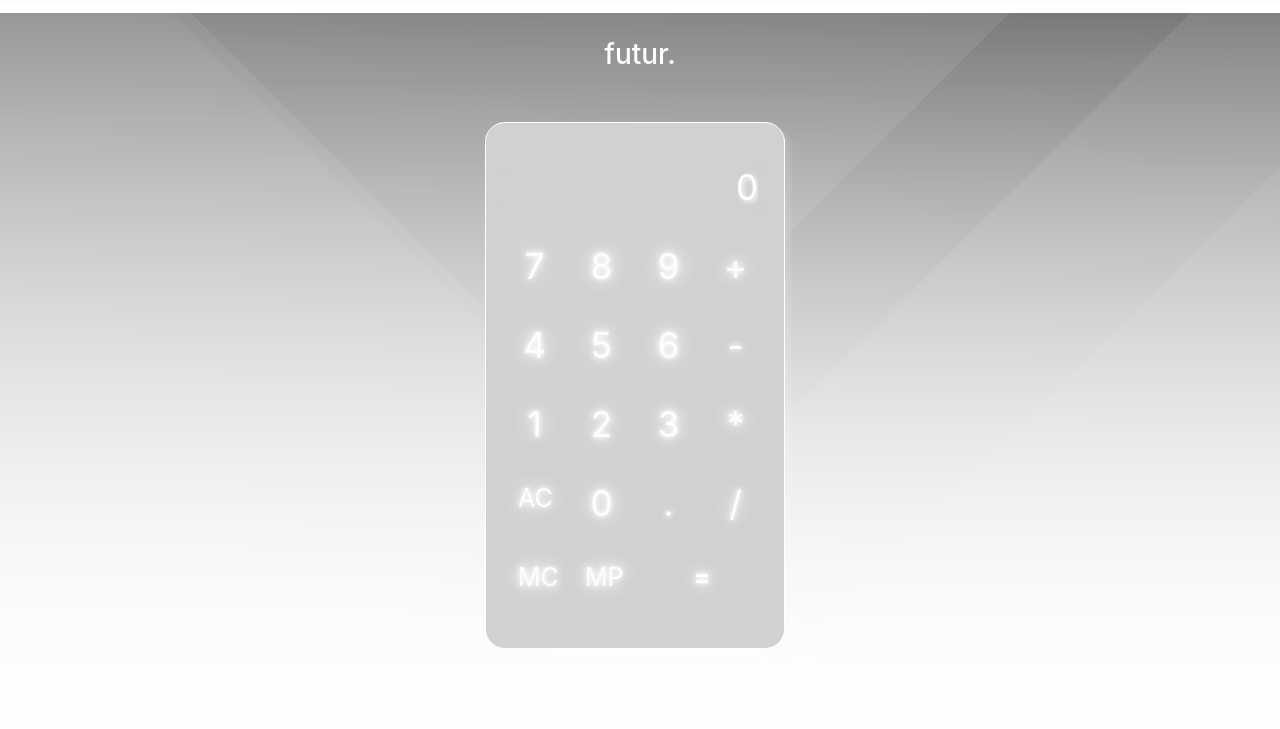
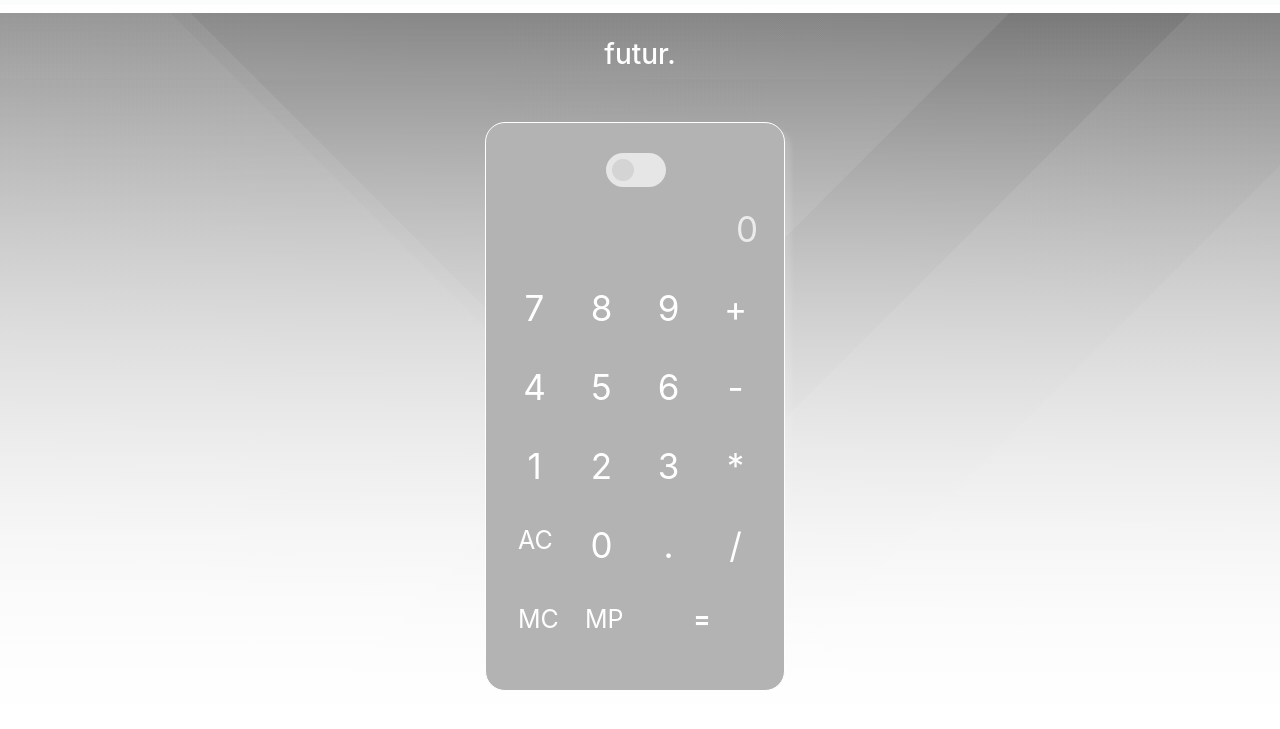
Before and after one commit to RastkoD/JS-Calc-In-Few-Modern-Designs, a plain HTML site: page index.html in a window 1280 px wide. Shown: the part 51-780 px from the top of the page. Drawn offline with nearby package versions, Linux system fonts and the light colour scheme.

Commit message:
Add files via upload

```diff
--- a/app.js
+++ b/app.js
@@ -15,11 +15,15 @@ const futurState = function(page) {
   document.querySelector('#heading').textContent = null;
   document.querySelector('#content').innerHTML = `
   <section class='futur'>
-     <div class="container">
+   <div class="container">
      <h3>futur.</h3>
       <div class="calc-container">
         <div class="row">
           <form name="calc">
+            <label class="switch">
+              <input type="checkbox">
+              <span class="slider round"></span>
+            </label>
             <input
               type="text"
               id="entry"
@@ -33,7 +37,7 @@ const futurState = function(page) {
           <button
             id="numBut"
             type="button"
-            class="btn neon numBut"
+            class="btn disabled numBut"
             onclick="numButPress(7)"
           >
             7
@@ -41,7 +45,7 @@ const futurState = function(page) {
           <button
             id="numBut"
             type="button"
-            class="btn neon numBut"
+            class="btn disabled numBut"
             onclick="numButPress(8)"
           >
             8
@@ -49,7 +53,7 @@ const futurState = function(page) {
           <button
             id="numBut"
             type="button"
-            class="btn neon numBut"
+            class="btn disabled numBut"
             onclick="numButPress(9)"
           >
             9
@@ -57,7 +61,7 @@ const futurState = function(page) {
           <button
             id="mathBut"
             type="button"
-            class="btn neon mathBut"
+            class="btn disabled mathBut"
             onclick='mathButPress("+")'
           >
             +
@@ -68,7 +72,7 @@ const futurState = function(page) {
           <button
             id="numBut"
             type="button"
-            class="btn neon numBut"
+            class="btn disabled numBut"
             onclick="numButPress(4)"
           >
             4
@@ -76,7 +80,7 @@ const futurState = function(page) {
           <button
             id="numBut"
             type="button"
-            class="btn neon numBut"
+            class="btn disabled numBut"
             onclick="numButPress(5)"
           >
             5
@@ -84,7 +88,7 @@ const futurState = function(page) {
           <button
             id="numBut"
             type="button"
-            class="btn neon numBut"
+            class="btn disabled numBut"
             onclick="numButPress(6)"
           >
             6
@@ -92,7 +96,7 @@ const futurState = function(page) {
           <button
             id="mathBut"
             type="button"
-            class="btn neon mathBut"
+            class="btn disabled mathBut"
             onclick='mathButPress("-")'
           >
             -
@@ -103,7 +107,7 @@ const futurState = function(page) {
           <button
             id="numBut"
             type="button"
-            class="btn neon numBut"
+            class="btn disabled numBut"
             onclick="numButPress(1)"
           >
             1
@@ -111,7 +115,7 @@ const futurState = function(page) {
           <button
             id="numBut"
             type="button"
-            class="btn neon numBut"
+            class="btn disabled numBut"
             onclick="numButPress(2)"
           >
             2
@@ -119,7 +123,7 @@ const futurState = function(page) {
           <button
             id="numBut"
             type="button"
-            class="btn neon numBut"
+            class="btn disabled numBut"
             onclick="numButPress(3)"
           >
             3
@@ -127,7 +131,7 @@ const futurState = function(page) {
           <button
             id="mathBut"
             type="button"
-            class="btn neon mathBut"
+            class="btn disabled mathBut"
             onclick='mathButPress("*")'
           >
             *
@@ -138,7 +142,7 @@ const futurState = function(page) {
           <button
             id="clearBut"
             type="button"
-            class="btn neon aBut"
+            class="btn disabled aBut"
             onclick="clearButPress()"
           >
             AC
@@ -146,7 +150,7 @@ const futurState = function(page) {
           <button
             id="numBut"
             type="button"
-            class="btn neon numBut"
+            class="btn disabled numBut"
             onclick="numButPress(0)"
           >
             0
@@ -154,7 +158,7 @@ const futurState = function(page) {
           <button
             id="numBut"
             type="button"
-            class="btn neon numBut"
+            class="btn disabled numBut"
             onclick="numButPress('.')"
           >
             .
@@ -162,7 +166,7 @@ const futurState = function(page) {
           <button
             id="mathBut"
             type="button"
-            class="btn neon mathBut"
+            class="btn disabled mathBut"
             onclick='mathButPress("/")'
           >
             /
@@ -173,7 +177,7 @@ const futurState = function(page) {
           <button
             id="addMemBut"
             type="button"
-            class="btn neon mBut"
+            class="btn disabled mBut"
             onclick="copyButPress()"
           >
             MC
@@ -181,7 +185,7 @@ const futurState = function(page) {
           <button
             id="pasteBut"
             type="button"
-            class="btn neon mBut"
+            class="btn disabled mBut"
             onclick="pasteButPress()"
           >
             MP
@@ -189,7 +193,7 @@ const futurState = function(page) {
           <button
             id="equalBut"
             type="button"
-            class="btn neon equalBut"
+            class="btn disabled equalBut"
             onclick="equalButPress()"
           >
             =
--- a/futur.css
+++ b/futur.css
@@ -61,6 +61,11 @@
   height: 92.2vh;
 }
 
+.disabled {
+  pointer-events: none;
+  opacity: 1 !important;
+}
+
 .futur h3 {
   color: rgb(255, 255, 255);
   margin-top: 15px;
@@ -83,15 +88,15 @@
   border-radius: 10px;
   padding: 10px;
   margin: 10px 2px;
-  background-color: #d1d1d1;
+  background-color: #b3b3b3;
   border: none;
   font-size: 35px;
-  color: #ffffff;
-  text-shadow: 2px 2px 5px white;
+  color: #ebebeb;
+  /* text-shadow: 2px 2px 5px rgba(255, 255, 255, 0.473); */
 }
 .calc-container {
   width: 300px;
-  background-color: #d1d1d1;
+  background-color: #b3b3b3;
   border-radius: 20px;
   padding: 30px;
   margin-top: 50px;
@@ -104,6 +109,7 @@
   width: 59px;
   margin: 10px 4px;
   font-size: 35px;
+  color: #ffffff;
   /*border-radius: 50%;*/
 }
 .mathBut {
@@ -111,6 +117,7 @@
   width: 59px;
   margin: 10px 4px;
   font-size: 35px;
+  color: #ffffff;
   /*border-radius: 50%;*/
 }
 .equalBut {
@@ -119,6 +126,7 @@
   margin: 10px 4px;
   font-weight: bold;
   font-size: 25px;
+  color: #ffffff;
   /*border-radius: 45%;*/
 }
 .mBut {
@@ -126,6 +134,7 @@
   width: 59px;
   margin: 10px 4px;
   font-size: 25px;
+  color: #ffffff;
   /*border-radius: 50%;*/
 }
 .aBut {
@@ -133,14 +142,12 @@
   width: 59px;
   margin: 10px 4px;
   font-size: 25px;
+  color: #ffffff;
   /*border-radius: 50%;*/
 }
 .neon {
   color: rgb(253, 253, 253);
-  text-shadow: 0 0 5px #fff, 0 0 10px #fff, 0 0 20px #fff,
-    0 0 40px rgb(255, 255, 255), 0 0 80px rgb(255, 255, 255),
-    0 0 90px rgb(255, 255, 255), 0 0 100px rgb(255, 255, 255),
-    0 0 150px rgb(255, 255, 255);
+  text-shadow: 0 0 1px #fff, 0 0 10px #fff, 0 0 10px rgb(255, 255, 255);
 }
 .numBut:hover,
 .aBut:hover,
@@ -164,3 +171,68 @@
 html.is-animating .transition-fade {
   opacity: 0;
 }
+
+/* On/Off button */
+/* The switch - the box around the slider */
+.switch {
+  position: relative;
+  display: inline-block;
+  width: 60px;
+  height: 34px;
+}
+
+/* Hide default HTML checkbox */
+.switch input {
+  opacity: 0;
+  width: 0;
+  height: 0;
+}
+
+/* The slider */
+.slider {
+  position: absolute;
+  cursor: pointer;
+  top: 0;
+  left: 0;
+  right: 0;
+  bottom: 0;
+  background-color: rgb(230, 230, 230);
+  -webkit-transition: 0.4s;
+  transition: 0.4s;
+}
+
+.slider:before {
+  position: absolute;
+  content: '';
+  height: 26px;
+  width: 26px;
+  left: 4px;
+  bottom: 4px;
+  background-color: rgb(212, 212, 212);
+  -webkit-transition: 0.4s;
+  transition: 0.4s;
+  border: 2px solid rgb(230, 230, 230);
+}
+
+input:checked + .slider {
+  background-color: rgb(212, 212, 212);
+}
+
+input:focus + .slider {
+  box-shadow: 0 0 1px #00000057;
+}
+
+input:checked + .slider:before {
+  -webkit-transform: translateX(26px);
+  -ms-transform: translateX(26px);
+  transform: translateX(26px);
+}
+
+/* Rounded sliders */
+.slider.round {
+  border-radius: 34px;
+}
+
+.slider.round:before {
+  border-radius: 50%;
+}
--- a/index.html
+++ b/index.html
@@ -15,6 +15,7 @@
     <link rel="stylesheet" type="text/css" href="modern.css" />
 
     <title>JavaScript Calc with Patterns</title>
+    <script src="https://ajax.googleapis.com/ajax/libs/jquery/3.4.1/jquery.min.js"></script>
   </head>
 
   <body>
@@ -65,5 +66,18 @@
       crossorigin="anonymous"
     ></script>
     <script src="app.js"></script>
+    <script>
+      $('input:checkbox').change(function() {
+        if ($(this).is(':checked')) {
+          $('button').addClass('neon');
+          $('button').removeClass('disabled');
+          $('h3').addClass('neon');
+        } else {
+          $('button').removeClass('neon');
+          $('button').addClass('disabled');
+          $('h3').removeClass('neon');
+        }
+      });
+    </script>
   </body>
 </html>
```
